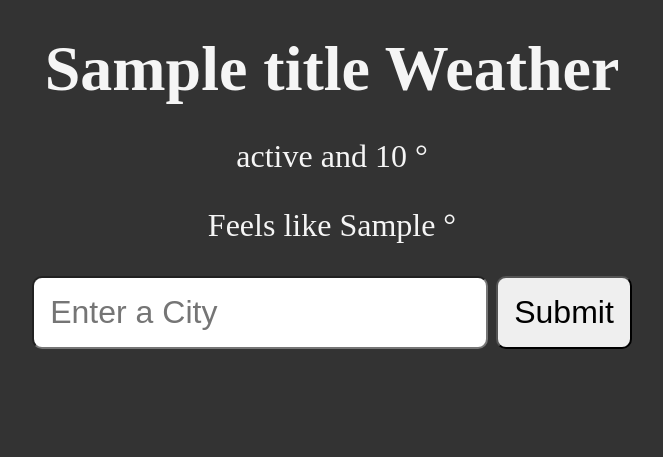
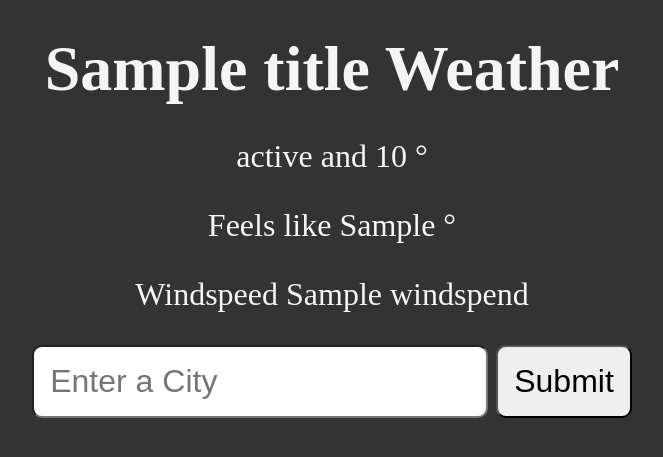
Before and after one commit to ryanh210757/Python, a Flask app: template Projects/weatherapp/templates/weather.html in a window 1280 px wide. Shown: the top 457 px of the page, without its empty margins (308-971 px from the left). Run offline with Flask 3, Linux system fonts and the light colour scheme; the template is opened without the code that fills it: most values are stand-ins (such as "Sample title", 1, 10 or a date in 2020).

Commit message:
main.py update

```diff
--- a/Projects/weatherapp/main.py
+++ b/Projects/weatherapp/main.py
@@ -18,7 +18,8 @@ def get_weather():
         title=weather_data["name"],
         status=weather_data["weather"][0]["description"].capitalize(),
         temp=f"{weather_data['main']['temp']:.1f}",
-        feels_like=f"{weather_data['main']['feels_like']:.1f}"
+        feels_like=f"{weather_data['main']['feels_like']:.1f}",
+        windspeed= f"{weather_data['wind']['speed']}"
     )
 
 
--- a/Projects/weatherapp/templates/weather.html
+++ b/Projects/weatherapp/templates/weather.html
@@ -8,6 +8,7 @@
         <h1>{{title}} Weather</h1>
         <p>{{status}} and {{temp}} &deg;</p>
         <p>Feels like {{feels_like}} &deg;</p>
+        <p>Windspeed {{windspend}}</p>
 
         <form action="/weather">
             <input type="text" name="city" id="city" placeholder="Enter a City" />
```
